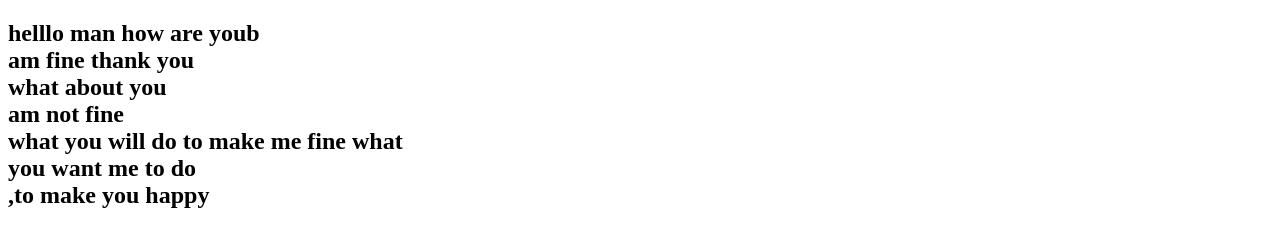
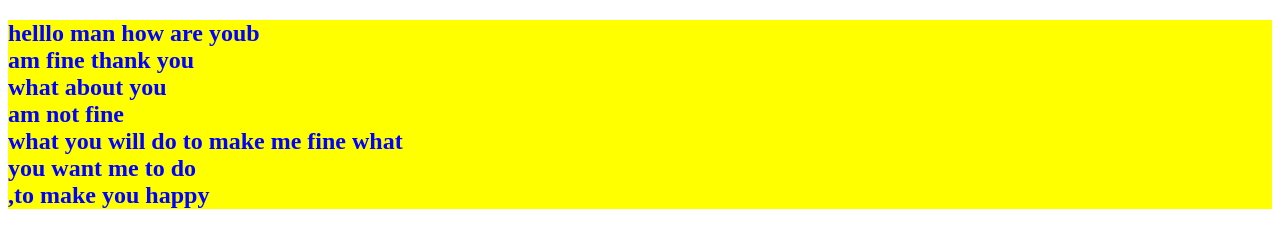
Before and after one commit to akashsreedhar/sample, a plain HTML site: page index.html in a window 1280 px wide. Drawn offline with Linux system fonts and the light colour scheme.

Commit message:
my firsst commit

```diff
--- a/index.html
+++ b/index.html
@@ -6,7 +6,7 @@
     <title>Document</title>
 </head>
 <body>
- <h2 >helllo man how are youb <br> am fine thank you <br>
+ <h2  style="color: blue; background-color: yellow;">helllo man how are youb <br> am fine thank you <br>
      what about you <br>am not fine <br> what you will do to make me fine what <br> you want me to do  <br>,to make you happy </h2>
 </body>
 </html>
```
